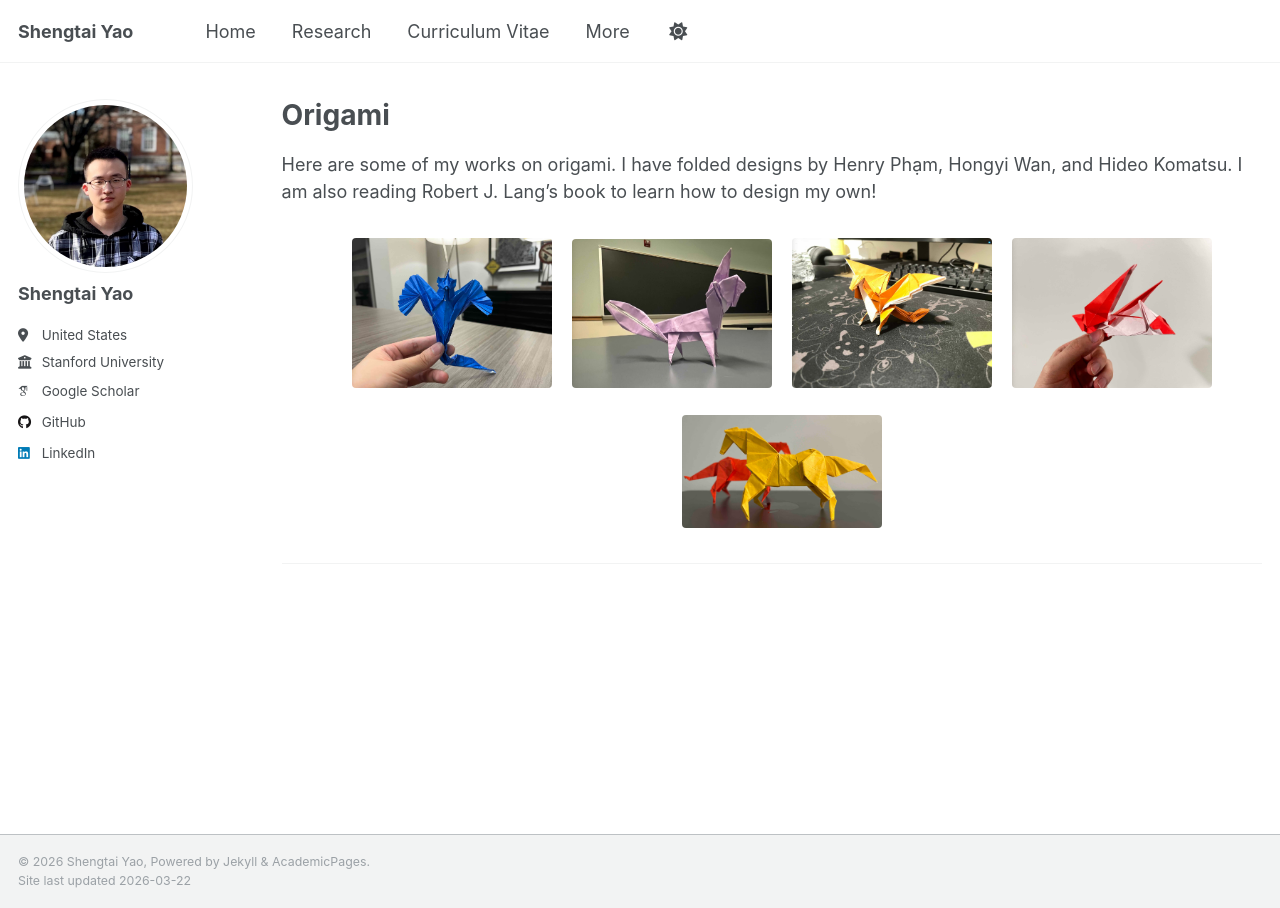
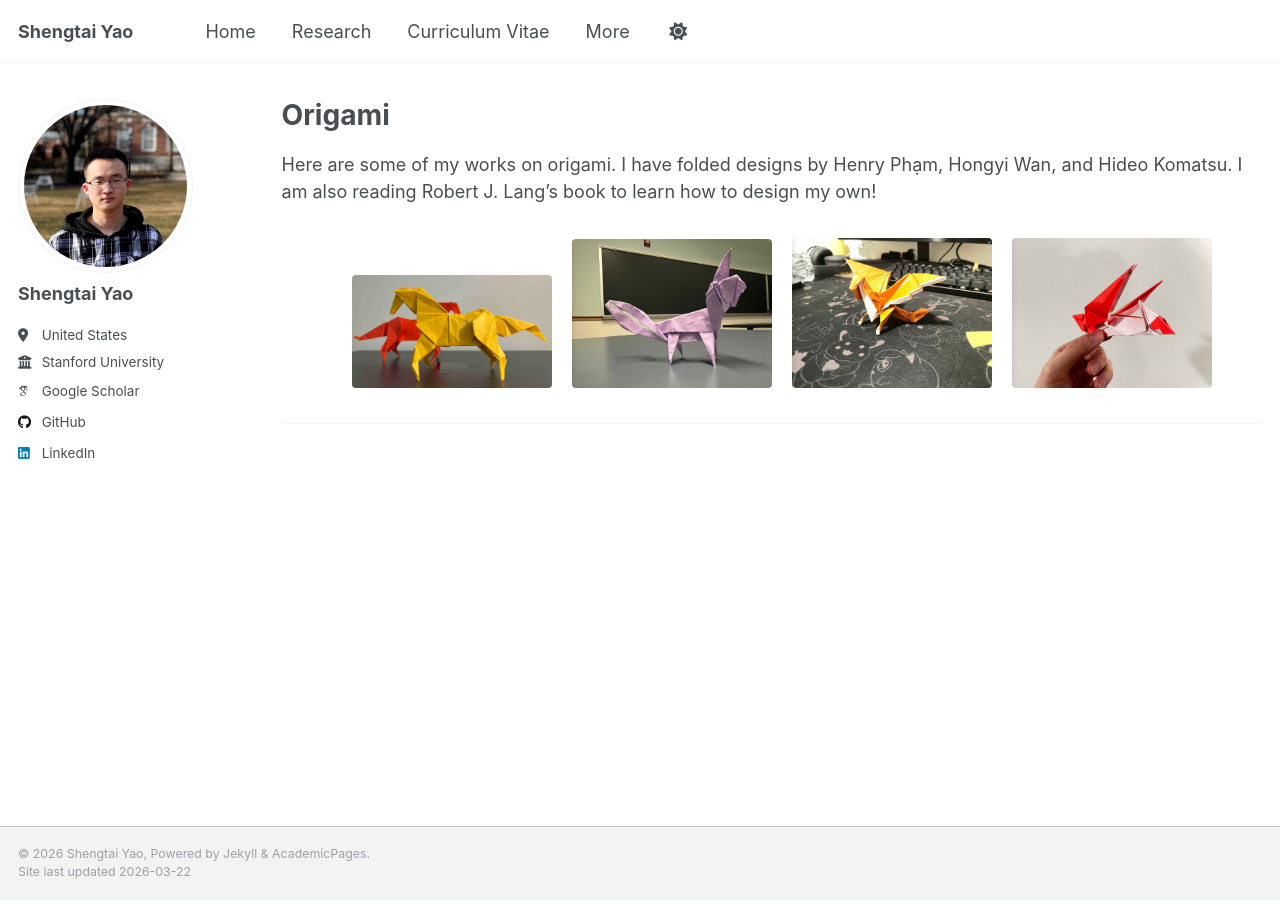
Before and after one commit to Yaoshengtai/Yaoshengtai.github.io, a Jekyll site: the page built from _pages/origami.md, in a window 1280 px wide. Built offline with Jekyll 4.4.1, drawn with Linux system fonts in a browser that asks for light colours; some web fonts are replaced.

Commit message:
Update origami.md

```diff
--- a/_pages/origami.md
+++ b/_pages/origami.md
@@ -10,7 +10,7 @@ Here are some of my works on origami. I have folded designs by Henry Phạm, Hon
 
 <div style="margin-left:20px; text-align: center;">
     <figure style="display:inline-block; margin:10px; text-align:center;">
-      <img src="/images/origami/origami_1.jpg" style="width:200px; display:block; margin:auto;"/>
+      <img src="/images/origami/origami_5.jpg" style="width:200px; display:block; margin:auto;"/>
     </figure>
 
   <figure style="display:inline-block; margin:10px; text-align:center;">
@@ -26,10 +26,5 @@ Here are some of my works on origami. I have folded designs by Henry Phạm, Hon
   </figure>
 </div>
 
-<div style="margin-left:20px; text-align: center;">
-    <figure style="display:inline-block; margin:10px; text-align:center;">
-      <img src="/images/origami/origami_5.jpg" style="width:200px; display:block; margin:auto;"/>
-    </figure>
-</div>
 
 ---
```
